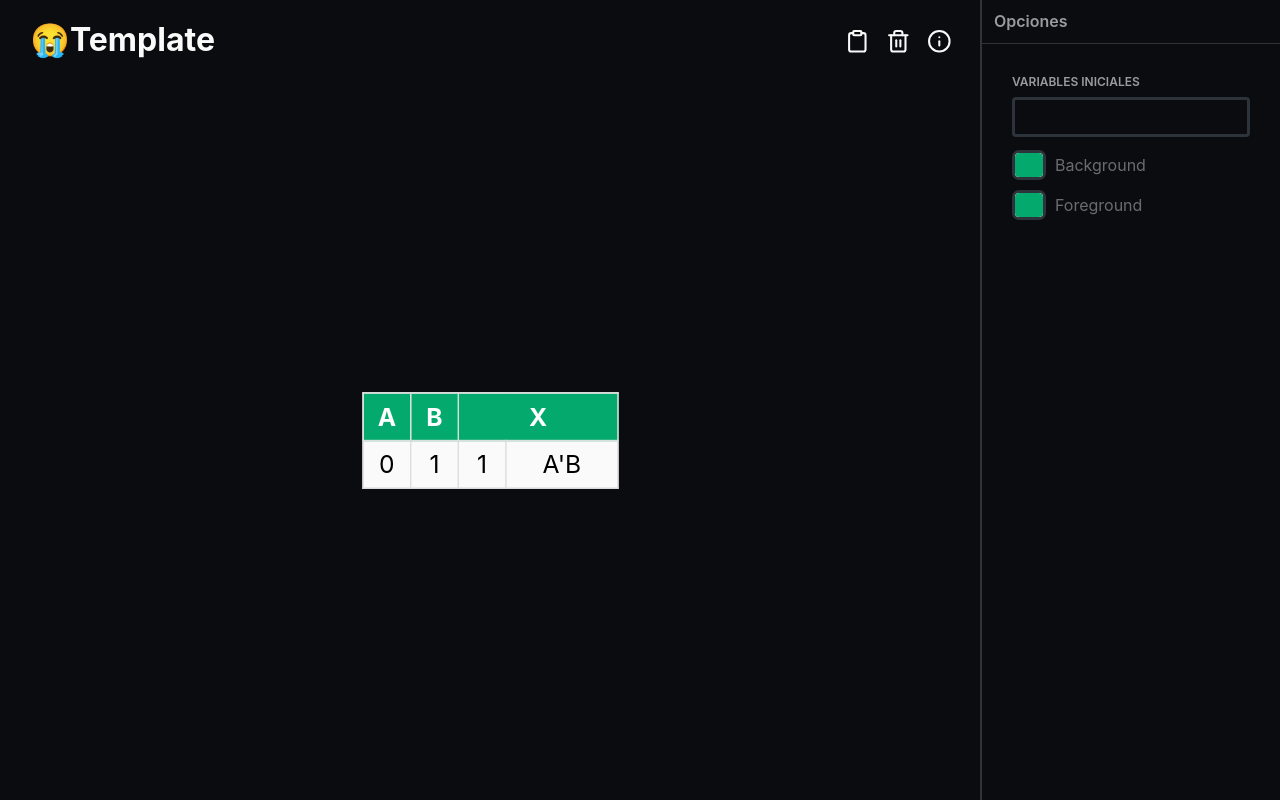
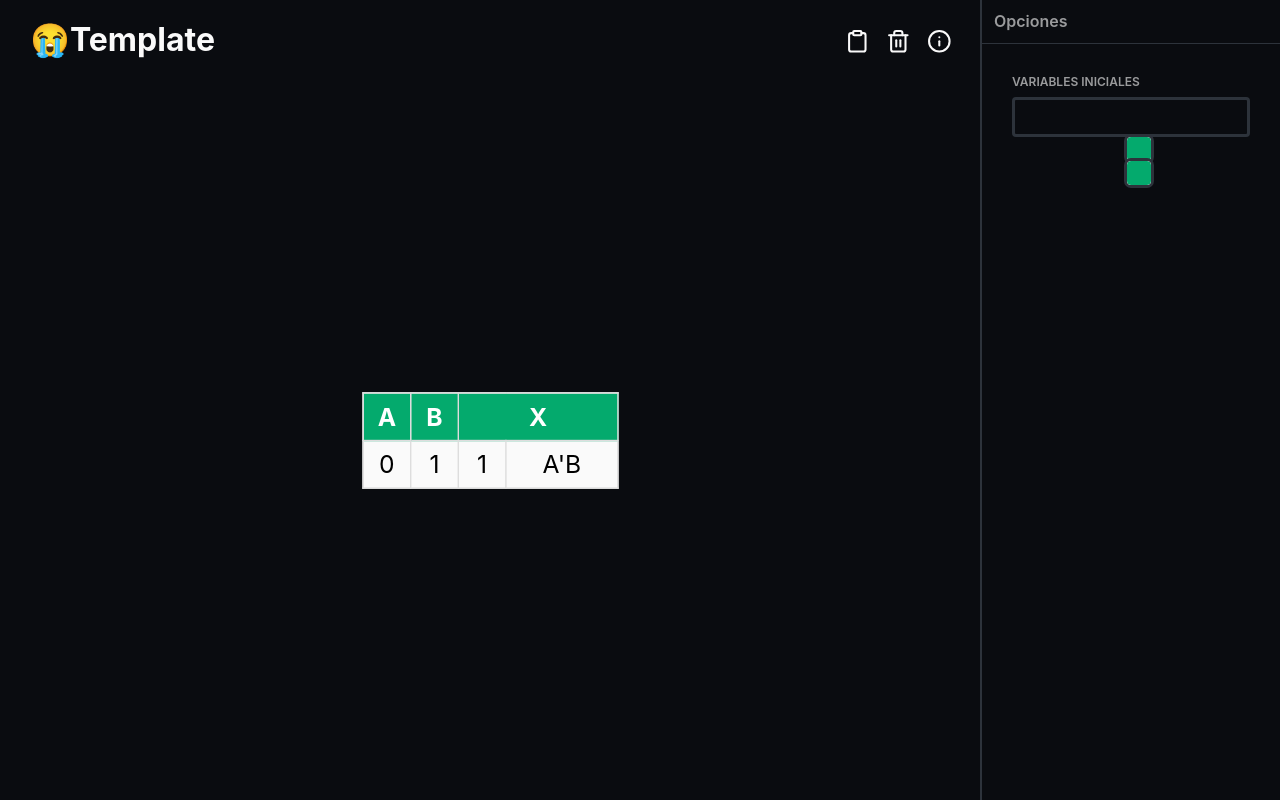
Before and after one commit to munozrc/truth-table-template, a React (Vite) app: page / in a window 1280 px wide. Built offline with nearby package versions, Linux system fonts and the light colour scheme.

Commit message:
refactor inputColor

```diff
--- a/src/components/InputColor/index.tsx
+++ b/src/components/InputColor/index.tsx
@@ -1,17 +1,10 @@
 import React, { FC, InputHTMLAttributes } from 'react'
 import styles from './styles.module.css'
 
-interface Props extends InputHTMLAttributes<HTMLInputElement> {
-  labelValue: string
-}
-
-const InputColor: FC<Props> = ({ labelValue, ...props }) => {
+const InputColor: FC<InputHTMLAttributes<HTMLInputElement>> = (props) => {
   return (
     <div className={styles.wrapper}>
-      <div className={styles.wrapper__input}>
-        <input className={styles.element} {...props} type='color' />
-        <label className={styles.label}>{labelValue}</label>
-      </div>
+      <input className={styles.element} {...props} type='color' />
     </div>
   )
 }
--- a/src/components/InputColor/styles.module.css
+++ b/src/components/InputColor/styles.module.css
@@ -1,28 +1,16 @@
 .wrapper {
-  position: relative;
   display: flex;
-  flex-direction: column;
-  width: 100%;
+  align-items: center;
+  justify-content: center;
 }
 
 .wrapper:not(:first-child) {
-  margin-top: 16px;
-}
-
-.label {
-  opacity: 0.4;
-  display: inline-block;
-  font-size: 1em;
-  font-weight: 400;
-  line-height: 1.4;
-  color: #fafafa;
+  margin-left: 16px;
 }
 
 .element {
   height: 24px;
-  width: 28px;
-  margin-right: 12px;
-  margin-left: 3px;
+  width: 24px;
   border: none;
   outline: none;
   border-radius: 4px;
@@ -37,10 +25,3 @@
   border: none;
   border-radius: 4px;
 }
-
-.wrapper__input {
-  width: 100%;
-  display: flex;
-  align-items: center;
-  justify-content: flex-start;
-}
```
